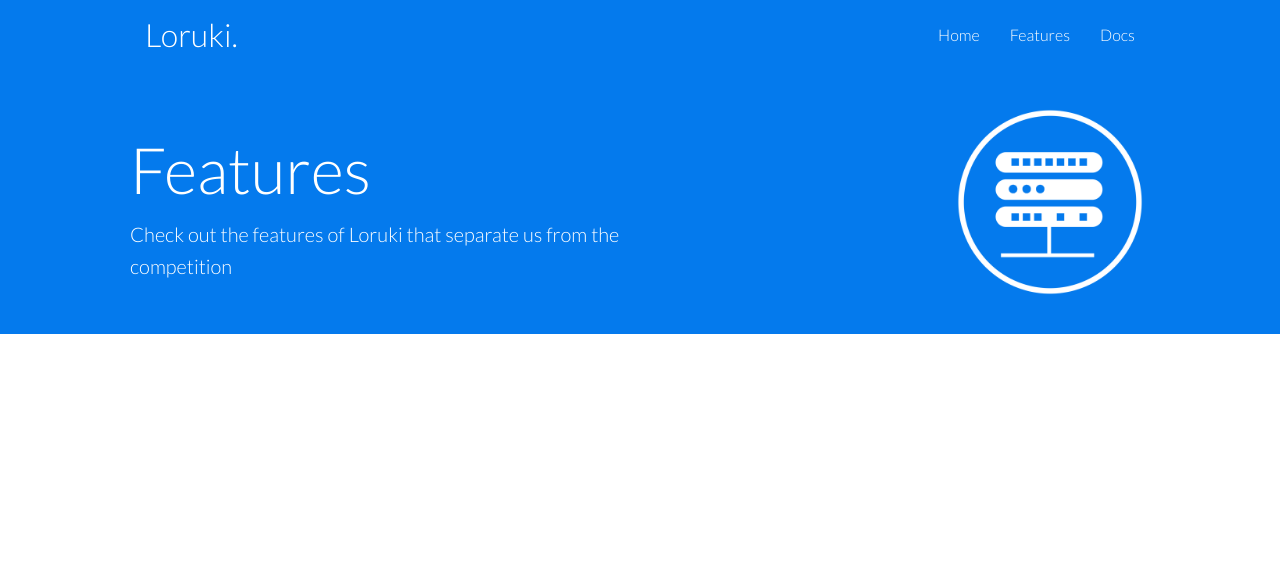
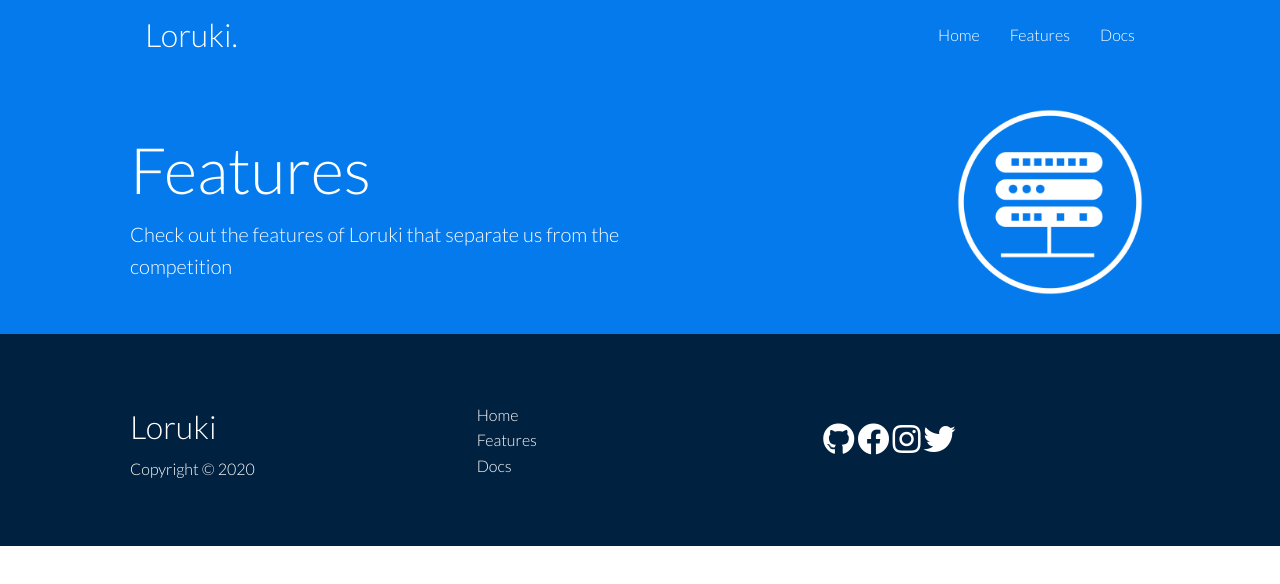
Before and after one commit to BF-FrontEnd-class/agile-development-group4-loruki-rebuild, a plain HTML site: page pages/features.html in a window 1280 px wide. Drawn offline with Linux system fonts and the light colour scheme.

Commit message:
features footer

```diff
--- a/pages/features.html
+++ b/pages/features.html
@@ -43,5 +43,37 @@
         <img src="../public/server.png" alt="server-image" />
       </div>
     </section>
+    <!--Footer-->
+    <footer class="footer bg-dark py-5">
+      <div class="container grid grid-3">
+        <div>
+          <h1>Loruki</h1>
+          <p>Copyright &copy; 2020</p>
+        </div>
+        <nav>
+          <ul>
+            <li><a href="../index.html">Home</a></li>
+            <li><a href="./features.html">Features</a></li>
+            <li><a href="../pages/docs.html">Docs</a></li>
+          </ul>
+        </nav>
+        <div class="social">
+          <div class="social">
+            <a href="#" aria-label="Github"
+              ><i class="fab fa-github fa-2x"></i
+            ></a>
+            <a href="#" aria-label="Facebook"
+              ><i class="fab fa-facebook fa-2x"></i
+            ></a>
+            <a href="#" aria-label="Instagram"
+              ><i class="fab fa-instagram fa-2x"></i
+            ></a>
+            <a href="#" aria-label="Twitter"
+              ><i class="fab fa-twitter fa-2x"></i
+            ></a>
+          </div>
+        </div>
+      </div>
+    </footer>
   </body>
 </html>
```
